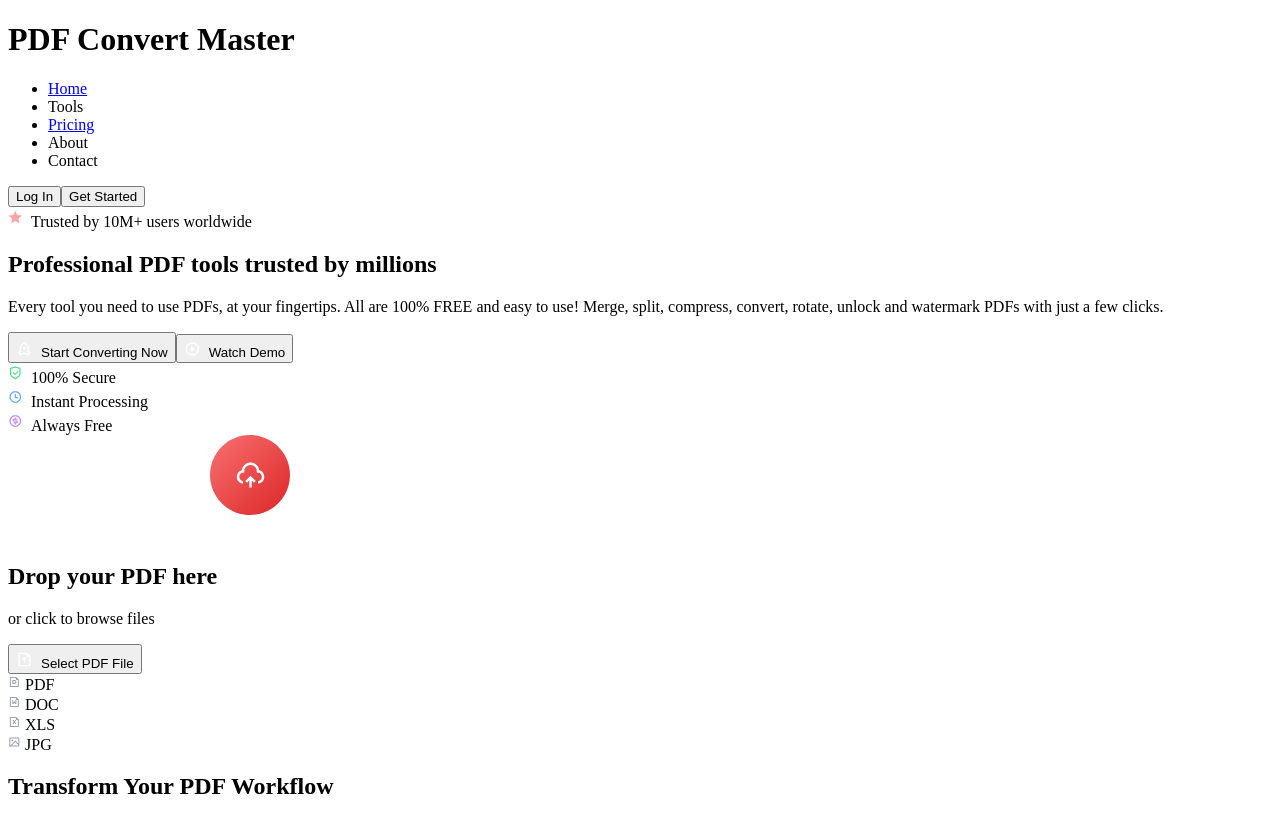
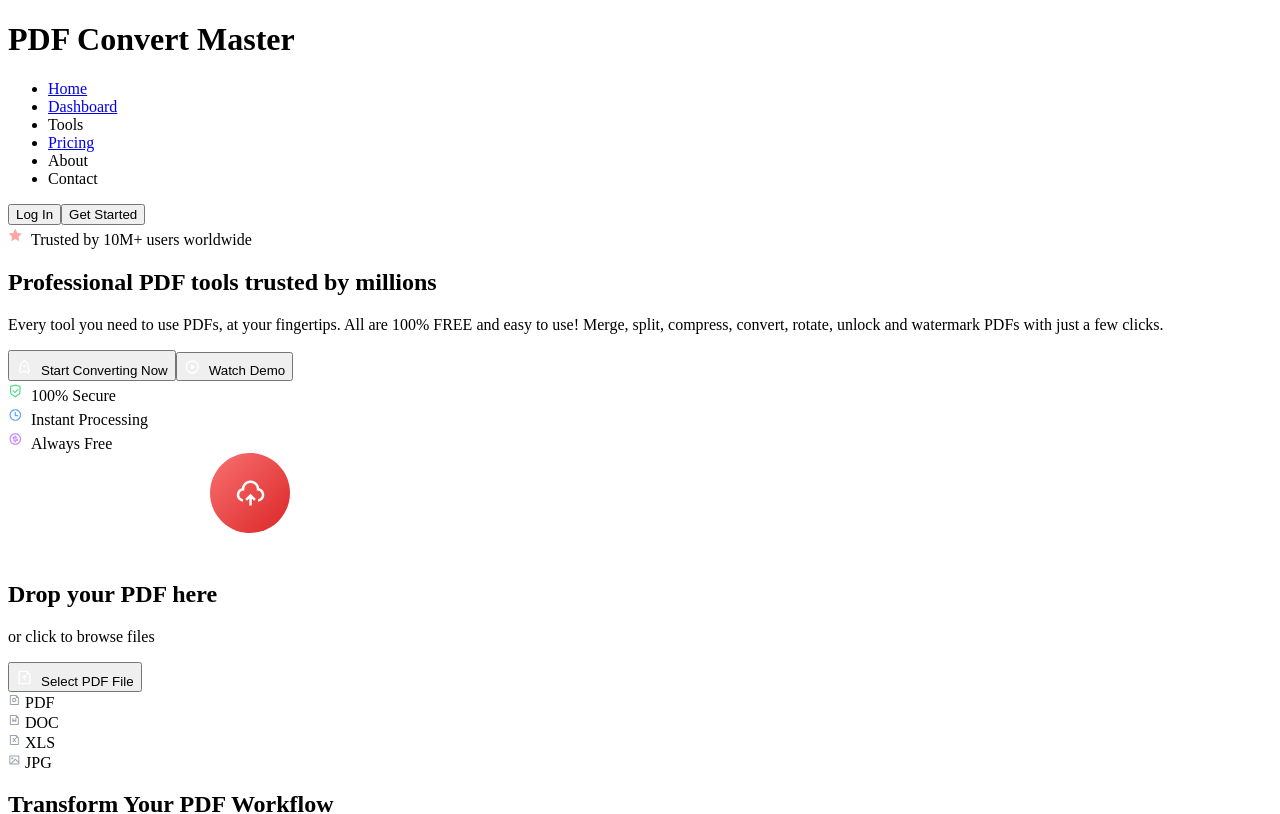
Before and after one commit to Disha7887/SmartFridge, a React (Vite) app in the folder client/: page / in a window 1280 px wide. Shown: the top 814 px of the page. Built offline with nearby package versions, Linux system fonts and the light colour scheme.

Commit message:
Add Dashboard link to navigation
cgen-66cb4f66e72347bdb87a4417dcce3643

```diff
--- a/client/src/pages/sections/NavigationSection.tsx
+++ b/client/src/pages/sections/NavigationSection.tsx
@@ -12,6 +12,7 @@ export const NavigationSection = (): JSX.Element => {
   // Navigation menu items data
   const navItems = [
     { name: "Home", width: "w-[42.98px]", href: "/" },
+    { name: "Dashboard", width: "w-[68px]", href: "/dashboard" },
     { name: "Tools", width: "w-[38.66px]", href: "#" },
     { name: "Pricing", width: "w-[50.38px]", href: "/pricing" },
     { name: "About", width: "w-[42.98px]", href: "#" },
```
